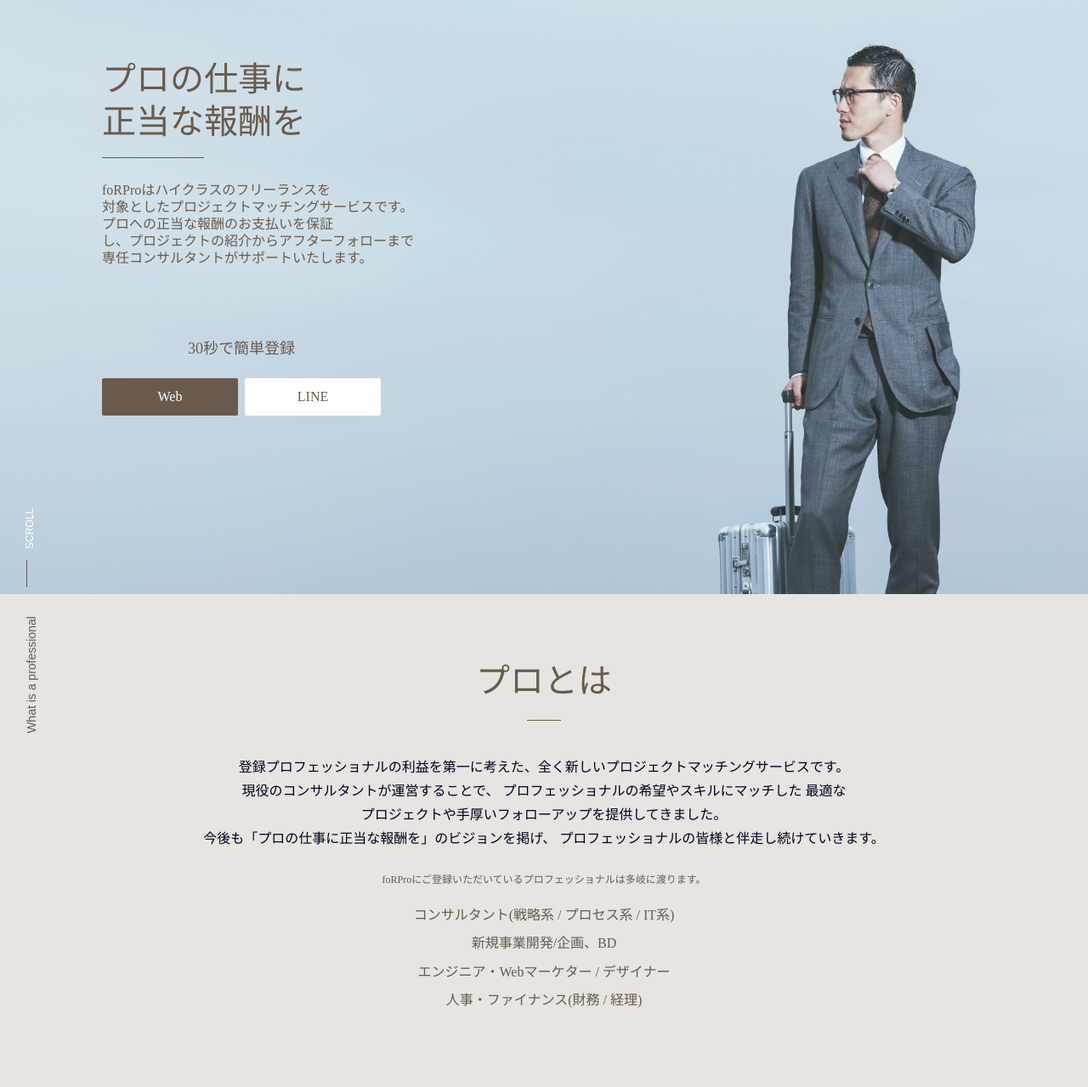
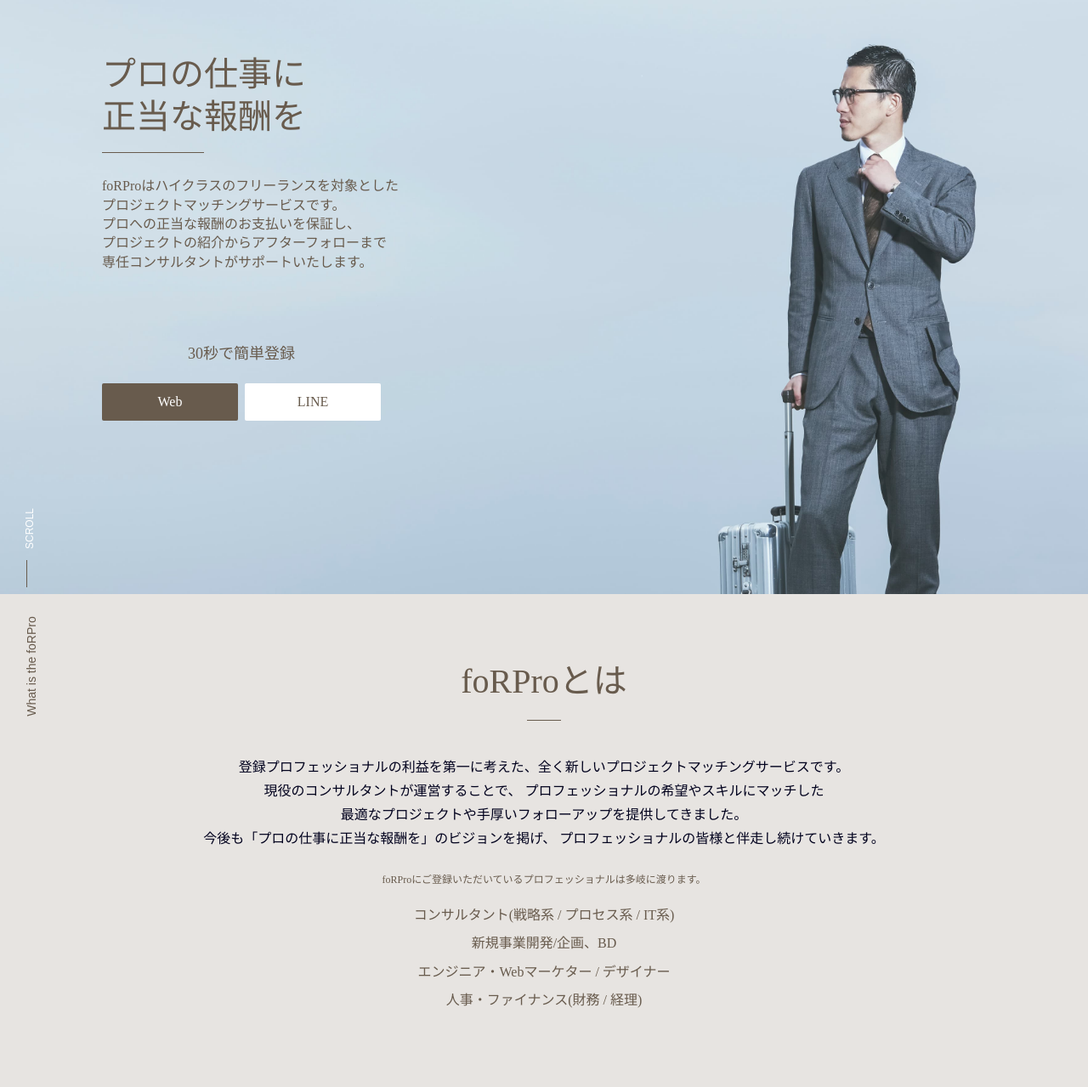
Before and after one commit to shidara/foRPro, a PHP site: page / in a window 1280 px wide. Shown: the part 101-1380 px from the top of the page at 85% size. Run offline with PHP 8.4, Linux system fonts and the light colour scheme.

Commit message:
文言変更

```diff
--- a/css/pcStyle.css
+++ b/css/pcStyle.css
@@ -52,7 +52,7 @@
 #section1 .section1__summary.section1__summary--pc p {
   width: 428px;
   font-size: 16px;
-  line-height: 1.25;
+  line-height: 1.4;
 }
 
 #section1 .section1__form {
@@ -64,8 +64,8 @@
 
 /* #section2 */
 #section2:before {
-  top: 88px; /* text幅/2 + 24（余白分） */
-  left: -32px; /* -(text幅/2 - text高さ/2）) */
+  top: 78px; /* text幅/2 + 24（余白分） */
+  left: -22px; /* -(text幅/2 - text高さ/2）) */
 }
 #section2 .section2__subTitle br {
   display: none;
--- a/css/style.css
+++ b/css/style.css
@@ -88,7 +88,7 @@
   width: 196px;
   padding-right: 70px;
   font-size: 13px;
-  line-height: 1.15;
+  line-height: 1.4;
 }
 @media only screen and (min-width: 325px) {
   #section1 .section1__summary .small {
@@ -129,8 +129,8 @@
   background-color: #e7e4e1;
 }
 #section2:before {
-  top: 72px; /* text幅/2 + 8（余白分） */
-  left: -48px; /* -(text幅/2 - text高さ/2 - 8（余白分）) */
+  top: 62px; /* text幅/2 + 8（余白分） */
+  left: -39px; /* -(text幅/2 - text高さ/2 - 8（余白分）) */
 }
 #section2.section__show .title,
 #section2.section__show .section2__summary,
--- a/index.html
+++ b/index.html
@@ -149,7 +149,7 @@
 
         <div class="section1__summary section1__summary--pc">
           <p>
-            foRProはハイクラスのフリーランスを<br />対象としたプロジェクトマッチングサービスです。<br />プロへの正当な報酬のお支払いを保証<br />し、プロジェクトの紹介からアフターフォローまで<br />専任コンサルタントがサポートいたします。
+            foRProはハイクラスのフリーランスを対象とした<br />プロジェクトマッチングサービスです。<br />プロへの正当な報酬のお支払いを保証し、<br />プロジェクトの紹介からアフターフォローまで<br />専任コンサルタントがサポートいたします。
           </p>
         </div>
 
@@ -177,8 +177,8 @@
     </section>
 
     <!-- section2 -->
-    <section id="section2" class="section" data-ward="What is a professional">
-      <h2 class="title"><span class="title__text">プロとは</span></h2>
+    <section id="section2" class="section" data-ward="What is the foRPro">
+      <h2 class="title"><span class="title__text">foRProとは</span></h2>
       <div class="section2__summary">
         <p class="section2__summary--spText">
           登録プロフェッショナルの利益を第一に考えた、<br />全く新しいプロジェクトマッチングサービスです。<br />
@@ -191,7 +191,7 @@
         <p class="section2__summary--pcText">
           登録プロフェッショナルの利益を第一に考えた、全く新しいプロジェクトマッチングサービスです。<br />
           現役のコンサルタントが運営することで、
-          プロフェッショナルの希望やスキルにマッチした 最適な<br />プロジェクトや手厚いフォローアップを提供してきました。<br />
+          プロフェッショナルの希望やスキルにマッチした<br />最適なプロジェクトや手厚いフォローアップを提供してきました。<br />
           今後も「プロの仕事に正当な報酬を」のビジョンを掲げ、
           プロフェッショナルの皆様と伴走し続けていきます。
         </p>
```
